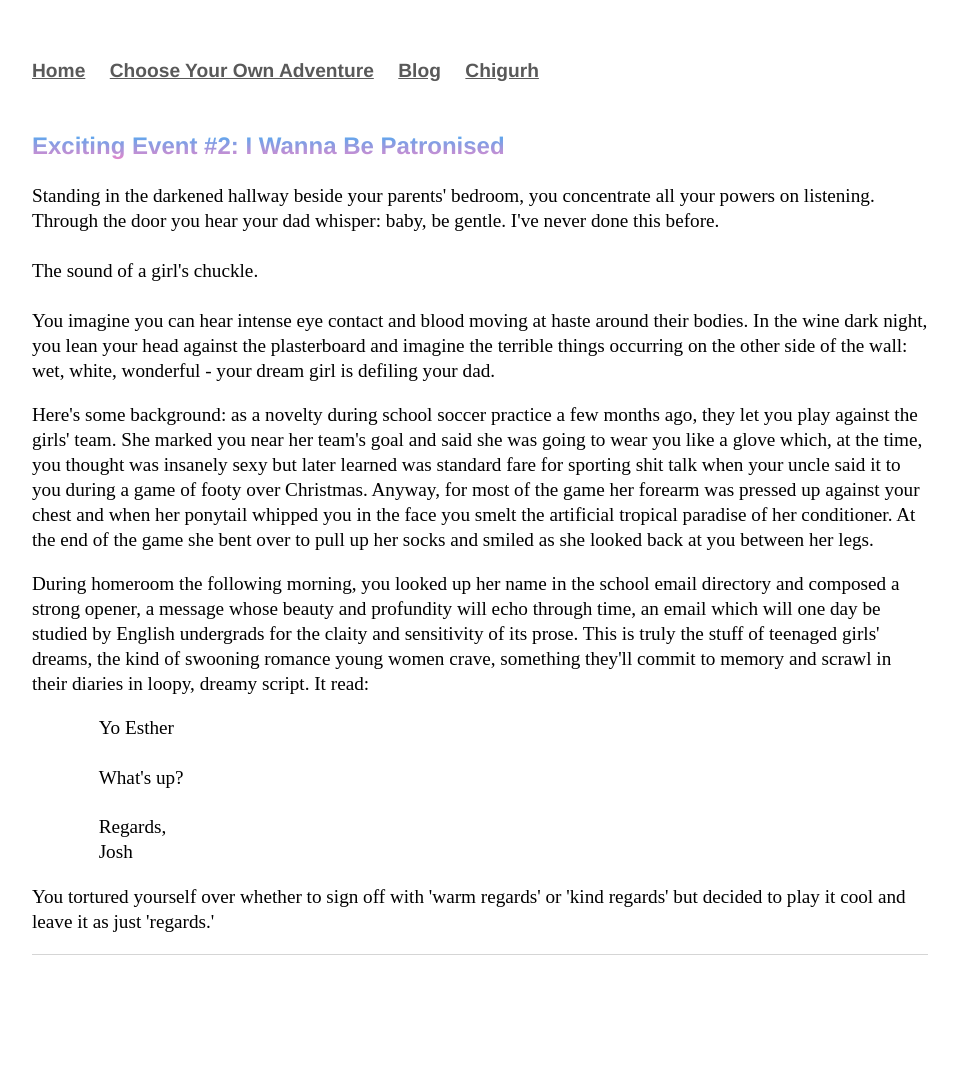
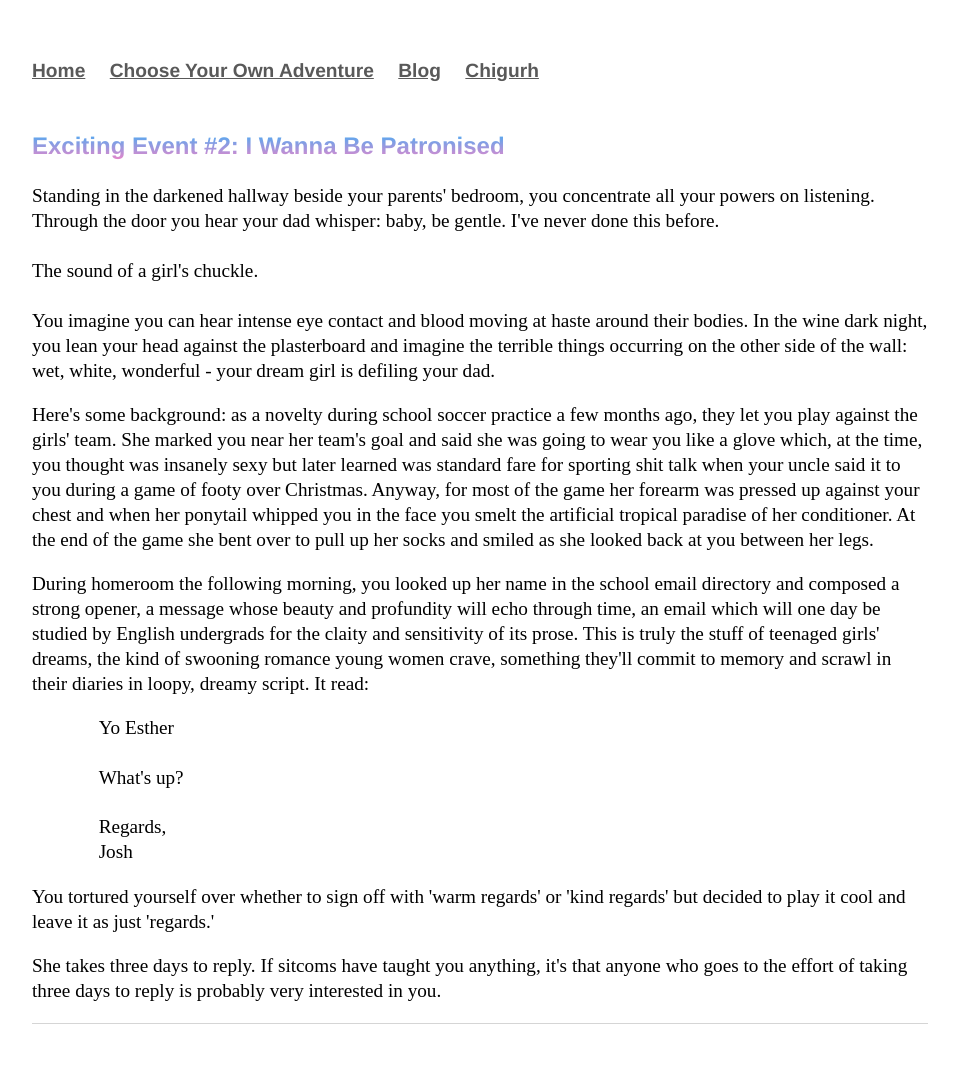
Before and after one commit to Pinelife/pinelife.github.io, a Jekyll site: the page built from Hellhole/excitingevent2.html, in a window 1280 px wide. Shown: the whole page, without its empty margins (160-1119 px from the left). Built offline with Jekyll 4.4.1, drawn with Linux system fonts in a browser that asks for light colours; before the commit the page ends 1015 px from its top, so only the background shows below that.

Commit message:
Update excitingevent2.html

```diff
--- a/Hellhole/excitingevent2.html
+++ b/Hellhole/excitingevent2.html
@@ -44,4 +44,6 @@ lean your head against the plasterboard and imagine the terrible things occurrin
 </p>
 
 <p>
+  She takes three days to reply. If sitcoms have taught you anything, it's that anyone who goes to the effort of taking
+three days to reply is probably very interested in you.
  </p>
```
